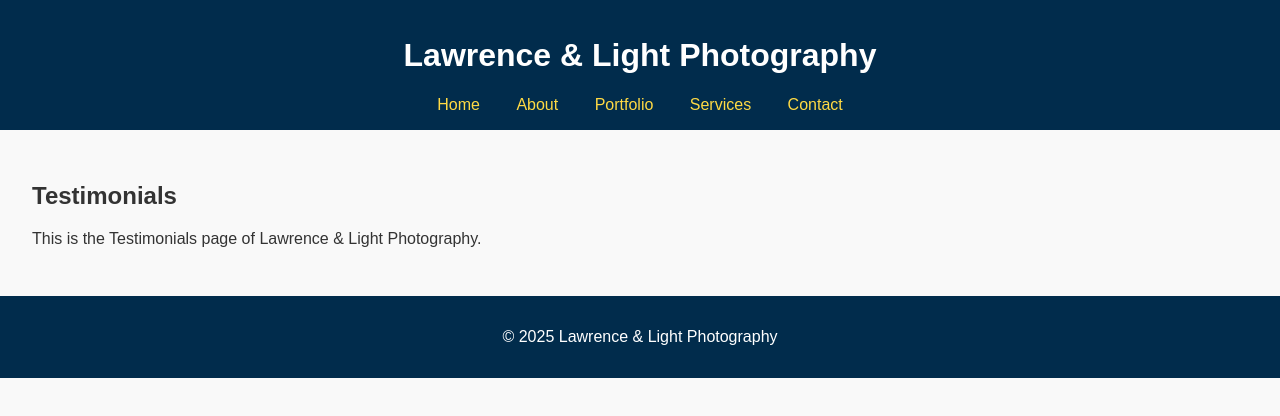
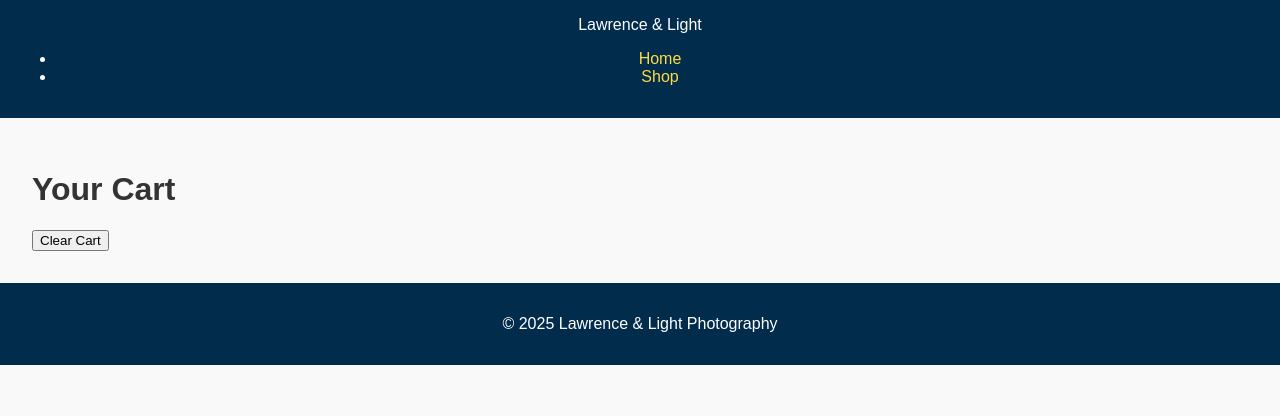
Before and after one commit to sticknoodle123/Lawrence-Light-Photography, a plain HTML site: page testimonials.html in a window 1280 px wide. Drawn offline with Linux system fonts and the light colour scheme.

Commit message:
cart.html

```diff
--- a/testimonials.html
+++ b/testimonials.html
@@ -1,28 +1,33 @@
 <!DOCTYPE html>
 <html lang="en">
 <head>
-    <meta charset="UTF-8">
-    <meta name="viewport" content="width=device-width, initial-scale=1.0">
-    <title>Lawrence & Light Photography - Testimonials</title>
-    <link rel="stylesheet" href="styles.css">
+  <meta charset="UTF-8" />
+  <meta name="viewport" content="width=device-width, initial-scale=1.0"/>
+  <title>Shopping Cart</title>
+  <link rel="stylesheet" href="styles.css" />
 </head>
 <body>
   <header>
-        <h1>Lawrence & Light Photography</h1>
+    <div class="logo">Lawrence & Light</div>
     <nav>
-            <a href="index.html">Home</a>
-            <a href="about.html">About</a>
-            <a href="portfolio.html">Portfolio</a>
-            <a href="services.html">Services</a>
-            <a href="contact.html">Contact</a>
+      <ul>
+        <li><a href="index.html">Home</a></li>
+        <li><a href="shop.html">Shop</a></li>
+      </ul>
     </nav>
   </header>
+
   <main>
-        <h2>Testimonials</h2>
-        <p>This is the Testimonials page of Lawrence & Light Photography.</p>
+    <h1>Your Cart</h1>
+    <div id="cart-items"></div>
+    <p id="total"></p>
+    <button onclick="clearCart()">Clear Cart</button>
   </main>
+
   <footer>
-        <p>&copy; 2025 Lawrence & Light Photography</p>
+    <p>© 2025 Lawrence & Light Photography</p>
   </footer>
+
+  <script src="cart.js"></script>
 </body>
 </html>
```
Lines whose indentation alone changed are shown as unchanged.
